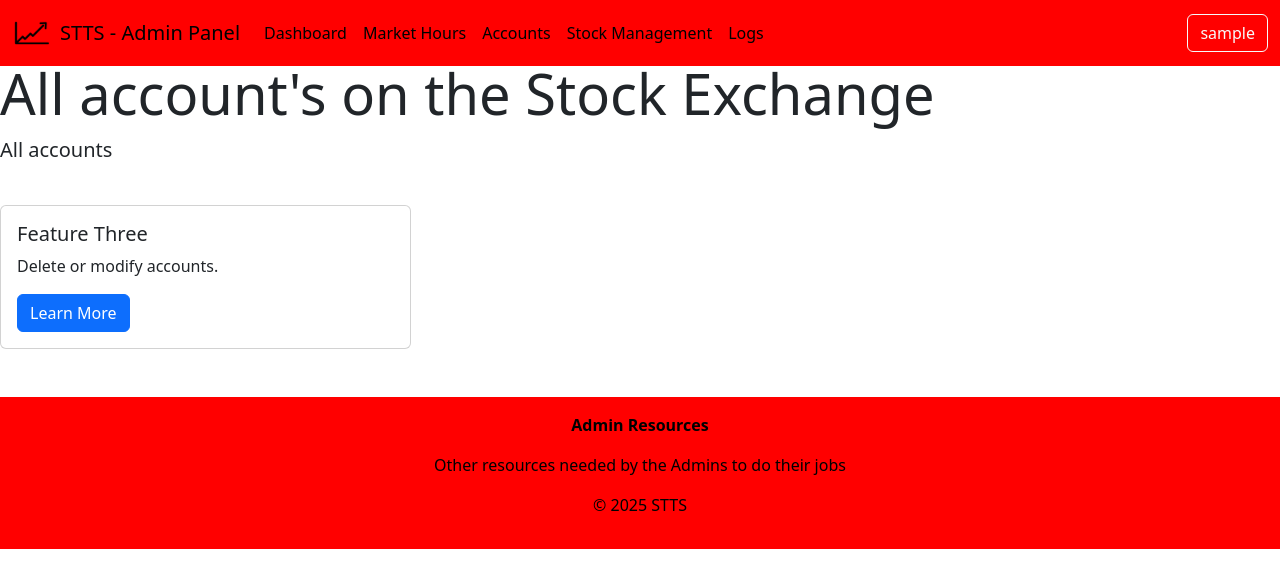
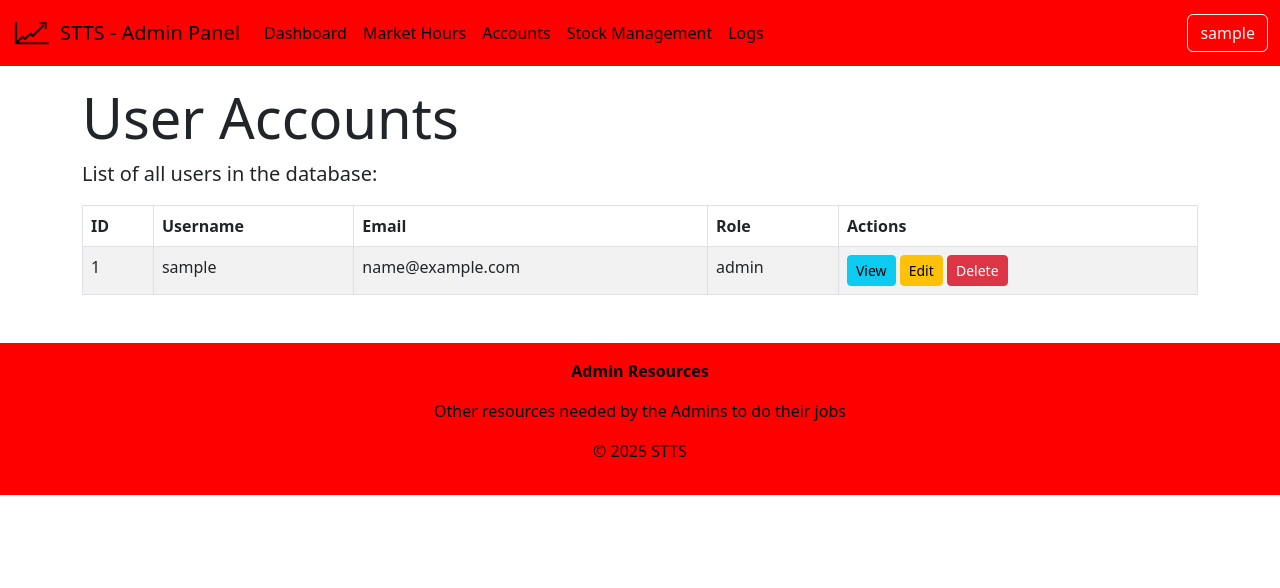
Before and after one commit to ivazqu10/Stocks, a Flask app: page /admin_account_management in a window 1280 px wide. Shown: the top 588 px of the page. Run offline with Flask 3, Linux system fonts and the light colour scheme; a user stored in the database is signed in; tables that the repository leaves empty hold one stand-in row (values such as "Sample post").

Commit message:
account management updates

```diff
--- a/app.py
+++ b/app.py
@@ -13,7 +13,7 @@ import random
 
 app = Flask(__name__)
 
-app.config['SQLALCHEMY_DATABASE_URI'] = 'mysql+pymysql://root:67mustang@localhost/stocks_db'
+app.config['SQLALCHEMY_DATABASE_URI'] = 'mysql+pymysql://root:Jaman3240@localhost/stocks_db'
 app.config['SQLALCHEMY_TRACK_MODIFICATIONS'] = False
 app.config['SECRET_KEY'] = os.getenv("SECRET_KEY", 'your_secret_key_here')
 
@@ -22,6 +22,7 @@ db = SQLAlchemy(app)
 class User(UserMixin, db.Model):
     id = db.Column(db.Integer, primary_key=True)
     username = db.Column(db.String(150), unique=True, nullable=False)
+    email = db.Column(db.String(150), unique=True, nullable=False)
     password = db.Column(db.String(256), nullable=False)
     role = db.Column(db.String(50), default="user", nullable=False)
     cash_balance = db.Column(db.Float, default=0.0)
@@ -218,18 +219,33 @@ def user_dashboard():
 def register():
     if request.method == 'POST':
         username = request.form['username']
+        email = request.form.get('email')  # Capture the email input from the form
         password = generate_password_hash(request.form['password'])
 
+        # Validate email
+        if not email:
+            flash("Email is required!", "danger")
+            return redirect(url_for('register'))
+
+        # Check if username already exists
         if User.query.filter_by(username=username).first():
             flash("Username already exists!", "danger")
             return redirect(url_for('register'))
 
-        new_user = User(username=username, password=password)
+        # Check if email already exists
+        if User.query.filter_by(email=email).first():
+            flash("Email already exists!", "danger")
+            return redirect(url_for('register'))
+
+        # Create new user with email
+        new_user = User(username=username, email=email, password=password)
         db.session.add(new_user)
         db.session.commit()
         flash("Registration successful! Please login.", "success")
         return redirect(url_for('login'))
+
     return render_template('register.html')
+
 
 @app.route('/login', methods=['GET', 'POST'])
 def login():
@@ -636,7 +652,57 @@ def admin_market_hours():
 @login_required
 @admin_required
 def admin_account_management():
-    return render_template('admin_account_management.html')
+    users = User.query.all()  # Query all users from the database
+    return render_template('admin_account_management.html', users=users)
+
+@app.route('/view_transactions/<int:id>', methods=['GET'])
+@login_required
+@admin_required
+def view_transactions(id):
+    # Fetch the user by their ID or return a 404 error if not found
+    user = User.query.get_or_404(id)
+
+    # Retrieve the user's transactions (replace this with actual logic if needed)
+    transactions = user.transactions
+
+    # Render the 'view_transactions.html' page with the required context
+    return render_template('view_transactions.html', user=user, transactions=transactions)
+
+
+@app.route('/edit_user/<int:id>', methods=['GET', 'POST'])
+@login_required
+@admin_required
+def edit_user(id):
+    user = User.query.get_or_404(id)  # Get the user by ID
+    if request.method == 'POST':
+        user.username = request.form['username']
+        user.email = request.form['email']
+        user.role = request.form['role']
+        db.session.commit()
+        flash("User updated successfully!", "success")
+        return redirect(url_for('admin_account_management'))
+    return render_template('edit_user.html', user=user)
+
+@app.route('/delete_user/<int:id>', methods=['GET', 'POST'])
+@login_required
+@admin_required
+def delete_user(id):
+    user = User.query.get_or_404(id)
+    if request.method == 'POST':
+        db.session.delete(user)
+        db.session.commit()
+        flash(f"User {user.username} has been deleted successfully!", "success")
+        return redirect(url_for('admin_account_management'))
+    # Render confirmation page for GET requests
+    return render_template('delete_user.html', user=user)
+
+@app.route('/delete_user_confirmation/<int:id>', methods=['GET'])
+@login_required
+@admin_required
+def delete_user_confirmation(id):
+    user = User.query.get_or_404(id)
+    return render_template('delete_user_confirmation.html', user=user)
+
 
 @app.route('/logout')
 @login_required
--- a/templates/admin_account_management.html
+++ b/templates/admin_account_management.html
@@ -1,46 +1,37 @@
 {% extends "admin_base.html" %}
 
-{% block title %}Accounts{% endblock %}
+{% block title %}Admin Account Management{% endblock %}
 
 {% block content %}
+<div class="container mt-4">
+    <h1 class="display-4">User Accounts</h1>
+    <p class="lead">List of all users in the database:</p>
+    <table class="table table-bordered table-striped">
+        <thead class="thead-dark">
+            <tr>
+                <th>ID</th>
+                <th>Username</th>
+                <th>Email</th>
+                <th>Role</th>
+                <th>Actions</th>
+            </tr>
+        </thead>
+        <tbody>
+            {% for user in users %}
+            <tr>
+                <td>{{ user.id }}</td>
+                <td>{{ user.username }}</td>
+                <td>{{ user.email }}</td>
+                <td>{{ user.role }}</td>
+                <td>
+                    <a href="{{ url_for('view_transactions', id=user.id) }}" class="btn btn-info btn-sm">View</a>
+                    <a href="{{ url_for('edit_user', id=user.id) }}" class="btn btn-warning btn-sm">Edit</a>
+                    <a href="{{ url_for('delete_user_confirmation', id=user.id) }}" class="btn btn-danger btn-sm">Delete</a>
 
-<div class="row">
-
-    <div class="col-md-12">
-
-        <h1 class="display-4">All account's on the Stock Exchange</h1>
-
-        <p class="lead">All accounts</p>
-
-    </div>
-
+                </td>
+            </tr>
+            {% endfor %}
+        </tbody>
+    </table>
 </div>
-
-<!-- Example Bootstrap Components -->
-
-<div class="row mt-4">
-
-    <!-- Card Example -->
-
-    <div class="col-md-4">
-
-        <div class="card">
-
-            <div class="card-body">
-
-                <h5 class="card-title">Feature Three</h5>
-
-                <p class="card-text">Delete or modify accounts.</p>
-
-                <a href="#" class="btn btn-primary">Learn More</a>
-
-            </div>
-
-        </div>
-
-    </div>
-
-
-</div>
-
 {% endblock %}
```
